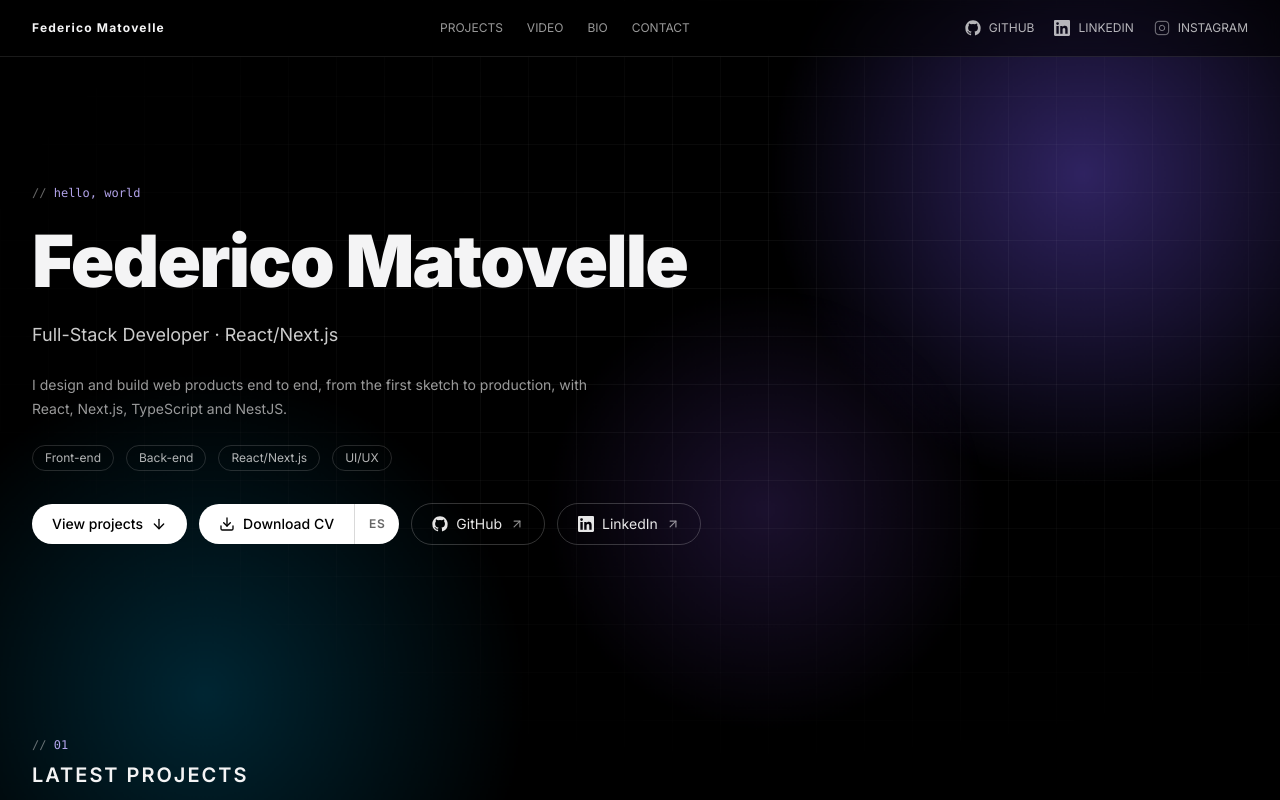
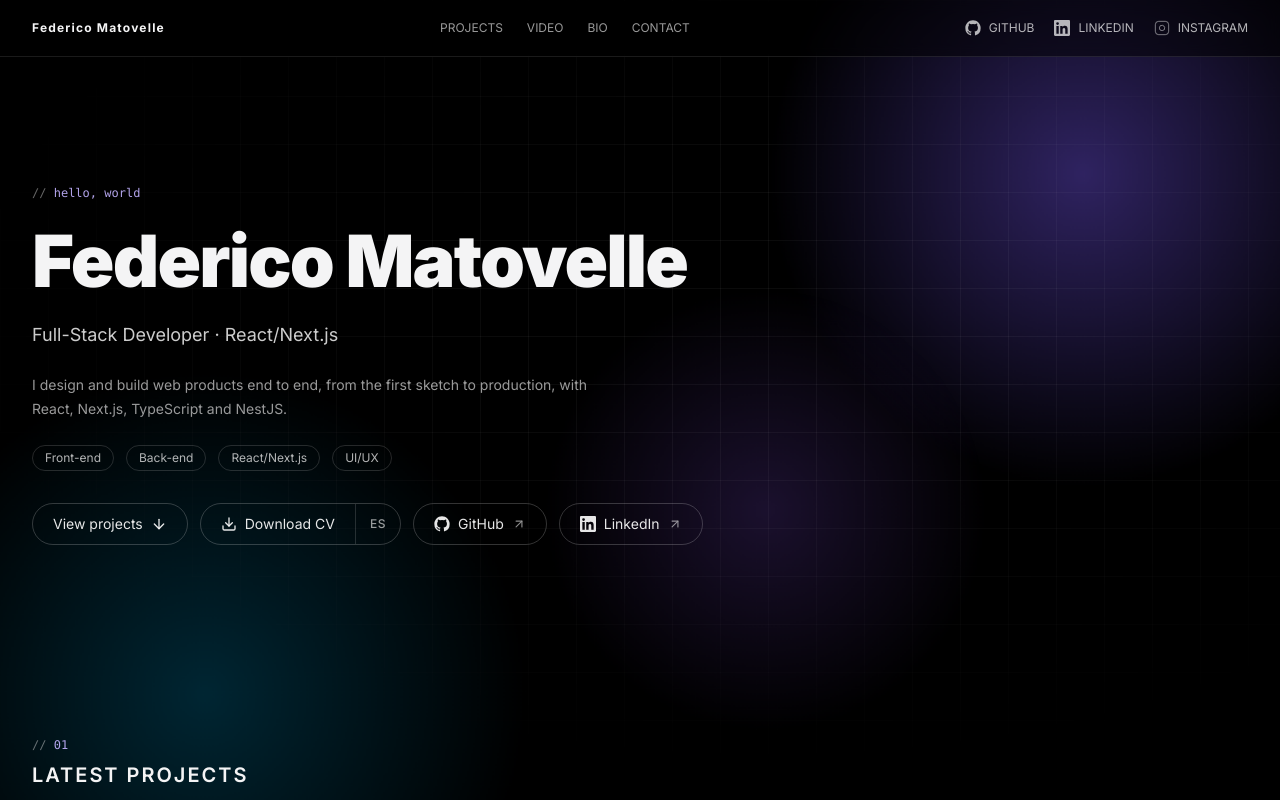
Before and after one commit to fmatovelle/federicomatovelle-portfolio, a Next.js app: page / in a window 1280 px wide. Shown: the top 800 px of the page. Built offline with nearby package versions, Linux system fonts and the light colour scheme.

Commit message:
Make all hero buttons dark outline
Co-Authored-By: Claude Opus 5.5 <noreply@anthropic.com>
Claude-Session: https://claude.ai/code/session_01BsUv3zKADnHc9t5N5APM4b

```diff
--- a/src/components/sections/hero.tsx
+++ b/src/components/sections/hero.tsx
@@ -37,16 +37,16 @@ export default function Hero() {
         <div className="mt-2 flex flex-wrap items-center gap-3 text-sm">
           <a
             href="#projects"
-            className="inline-flex items-center gap-2 rounded-full bg-white px-5 py-2.5 font-medium text-black transition hover:bg-white/85"
+            className="inline-flex items-center gap-2 rounded-full border border-white/20 px-5 py-2.5 text-white/90 transition hover:border-white/40"
           >
             View projects
             <ArrowDown className="h-4 w-4" />
           </a>
-          <div className="inline-flex overflow-hidden rounded-full bg-white font-medium text-black">
+          <div className="inline-flex overflow-hidden rounded-full border border-white/20 text-white/90 transition hover:border-white/40">
             <a
               href="/cv/Federico-Matovelle-CV.pdf"
               download
-              className="inline-flex items-center gap-2 px-5 py-2.5 transition hover:bg-black/10"
+              className="inline-flex items-center gap-2 px-5 py-2.5 transition hover:bg-white/5"
             >
               <Download className="h-4 w-4" />
               Download CV
@@ -56,7 +56,7 @@ export default function Hero() {
               download
               title="Descargar CV en español"
               aria-label="Descargar CV en español"
-              className="inline-flex items-center border-l border-black/15 px-3.5 py-2.5 text-xs font-semibold tracking-wider text-black/60 transition hover:bg-black/10 hover:text-black"
+              className="inline-flex items-center border-l border-white/15 px-3.5 py-2.5 text-xs font-medium tracking-wider text-white/60 transition hover:bg-white/5 hover:text-white"
             >
               ES
             </a>
```
